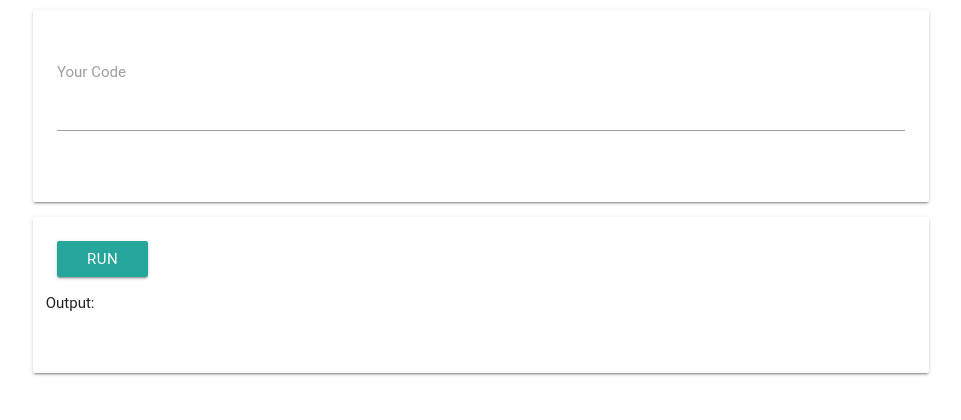
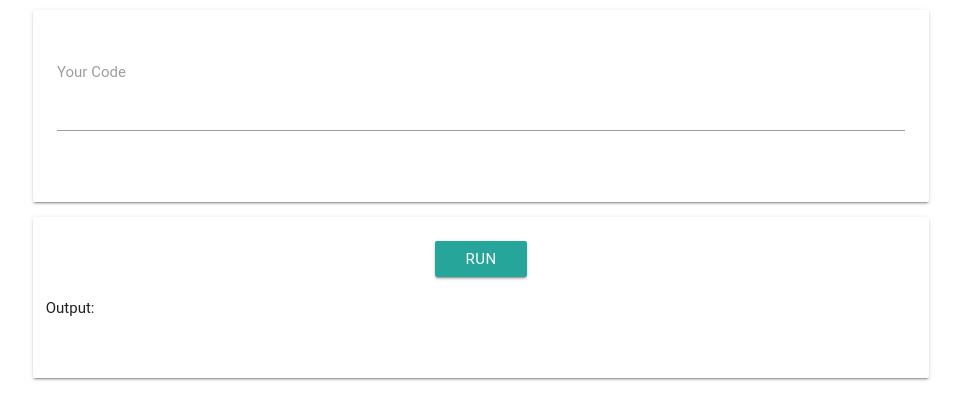
Before and after one commit to jl4282/PyCode, a Flask app: page / in a window 1280 px wide. Shown: the part 254-674 px from the top of the page, without its empty margins (159-1120 px from the left). Run offline with Flask 2, Linux system fonts and the light colour scheme; some libraries are stand-ins or nearby versions; some web fonts are replaced.

Commit message:
html update

```diff
--- a/templates/home.html
+++ b/templates/home.html
@@ -21,7 +21,10 @@
     </div>
 </div>
 <div class="card-panel">
-    <a class="btn" id="submit">Run</a>
+    <div class="row center">
+        <a class="btn" id="submit">Run</a>
+    </div>
+    <!-- add section divider? -->
     <div class="row">
         <p>Output:</p>
         <p id="terminal"></p>
```
